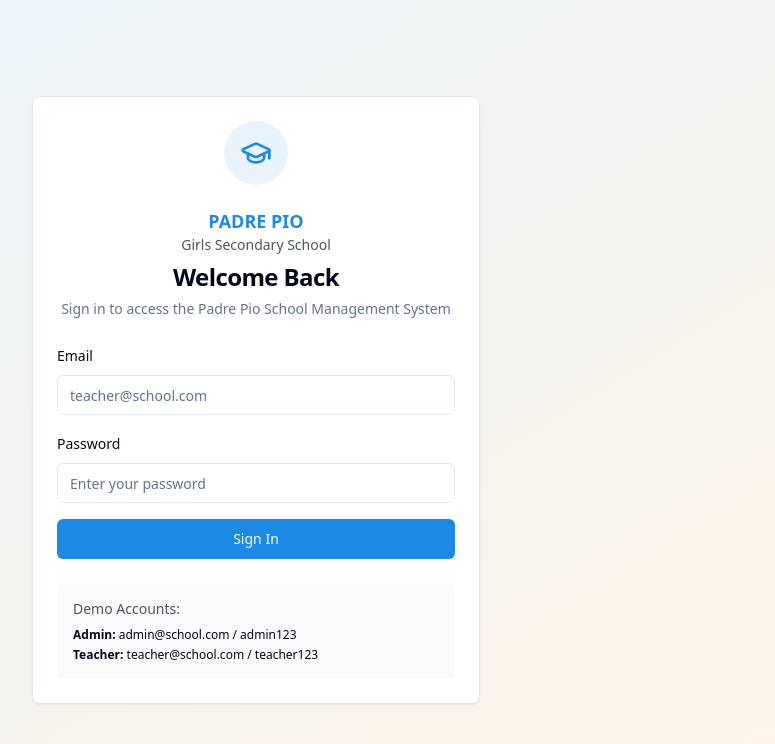
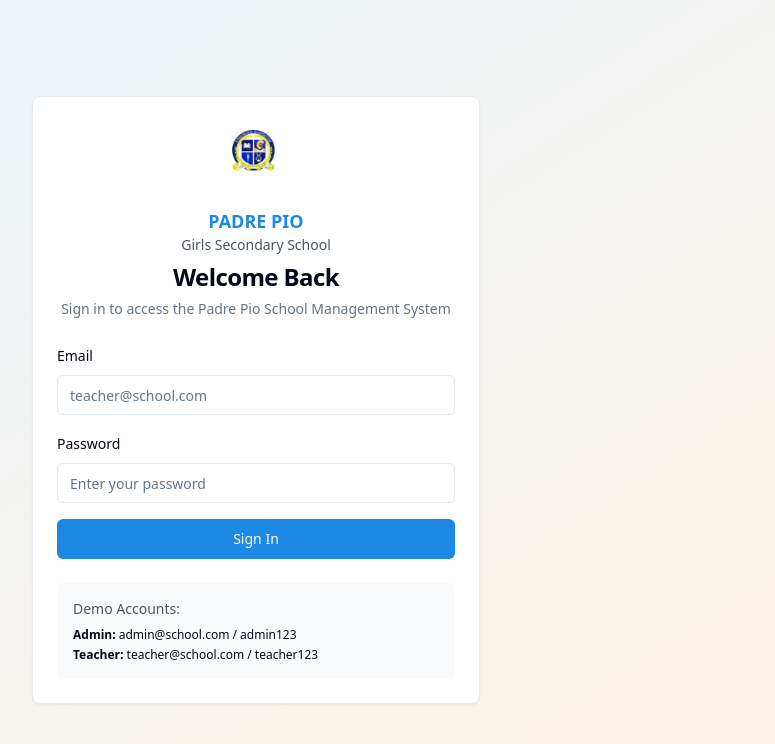
Before and after one commit to Felistus22/academic-insights-compass, a React (Vite) app: page / in a window 1280 px wide. Shown: the top 744 px of the page, without its empty margins (384-1159 px from the left). Built offline with nearby package versions, Linux system fonts and the light colour scheme; no server answers; the database is empty.

Commit message:
Replace logo with new image
Replaced the graduation SVG logo with the provided image.

```diff
--- a/src/components/Login.tsx
+++ b/src/components/Login.tsx
@@ -4,7 +4,7 @@ import { Button } from "@/components/ui/button";
 import { Input } from "@/components/ui/input";
 import { Label } from "@/components/ui/label";
 import { Card, CardContent, CardDescription, CardHeader, CardTitle } from "@/components/ui/card";
-import { GraduationCap } from "lucide-react";
+import { Image } from "@/components/ui/image";
 import { useSupabaseAppContext } from "@/contexts/SupabaseAppContext";
 
 const Login: React.FC = () => {
@@ -28,8 +28,12 @@ const Login: React.FC = () => {
     <div className="min-h-screen bg-gradient-to-br from-education-primary/10 to-education-accent/10 flex items-center justify-center p-4">
       <Card className="w-full max-w-md">
         <CardHeader className="text-center">
-          <div className="mx-auto mb-4 p-3 bg-education-primary/10 rounded-full w-16 h-16 flex items-center justify-center">
-            <GraduationCap className="h-8 w-8 text-education-primary" />
+          <div className="mx-auto mb-4 w-16 h-16 flex items-center justify-center">
+            <Image
+              src="/lovable-uploads/5263c487-173b-4d9b-83a5-6824f9f805d8.png"
+              alt="Padre Pio School Logo"
+              className="w-16 h-16 object-contain"
+            />
           </div>
           <div className="text-center mb-2">
             <h2 className="text-lg font-bold text-education-primary">PADRE PIO</h2>
```
Also changed, not shown: public/lovable-uploads/5263c487-173b-4d9b-83a5-6824f9f805d8.png (added).
